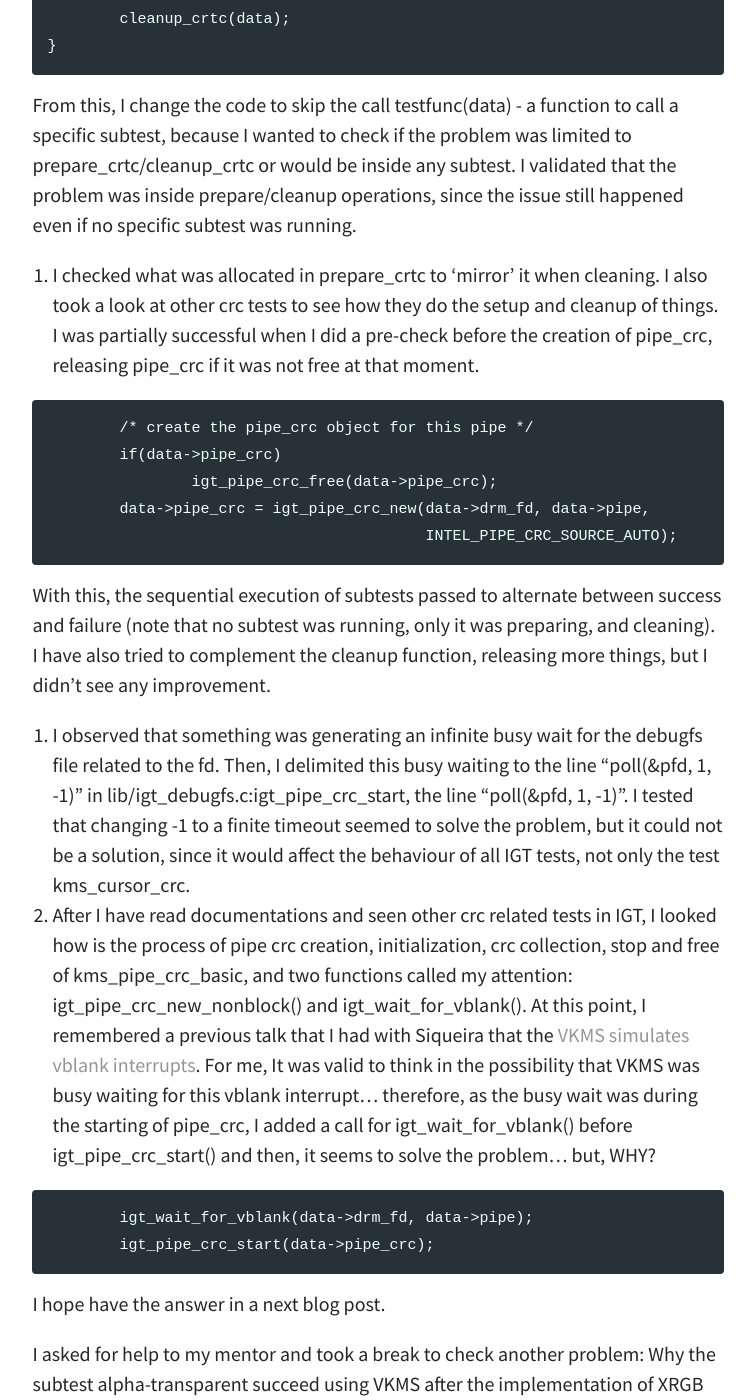
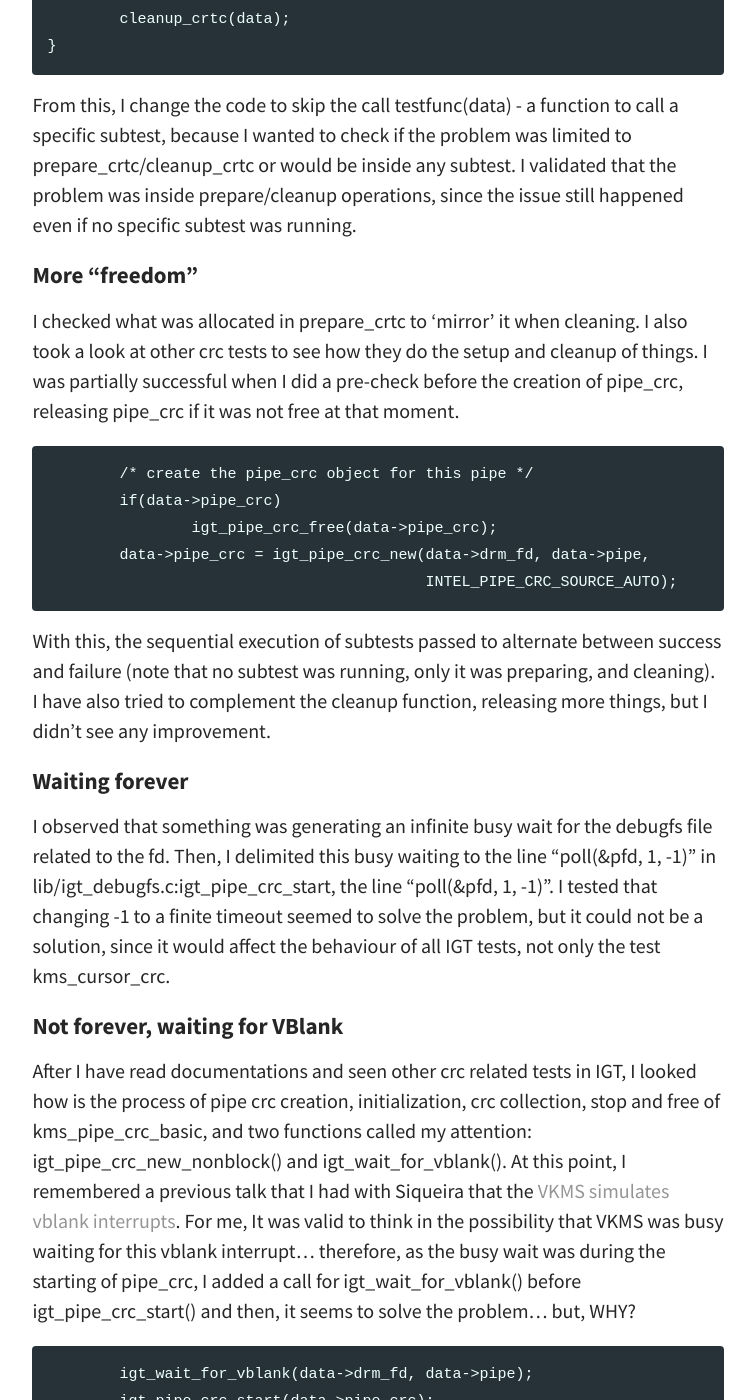
Before and after one commit to melissawen/melissawen.github.io, a Jekyll site: the page built from _posts/2020-06-15-status-update.md, in a window 1280 px wide and 1400 px high, scrolled down 1671 px. Shown: the whole window, without its empty margins (262-1017 px from the left). Built offline with Jekyll 4.4.1, drawn with Linux system fonts in a browser that asks for light colours.

Commit message:
update the status update of June 15

````diff
--- a/_posts/2020-06-15-status-update.md
+++ b/_posts/2020-06-15-status-update.md
@@ -42,7 +42,9 @@ static void run_test(data_t *data, void (*testfunc)(data_t *), int cursor_w, int
 
 From this, I change the code to skip the call testfunc(data) - a function to call a specific subtest, because I wanted to check if the problem was limited to prepare\_crtc/cleanup\_crtc or would be inside any subtest. I validated that the problem was inside prepare/cleanup operations, since the issue still happened even if no specific subtest was running.
 
-2. I checked what was allocated in prepare\_crtc to 'mirror' it when cleaning. I also took a look at other crc tests to see how they do the setup and cleanup of things. I was partially successful when I did a pre-check before the creation of pipe\_crc, releasing pipe\_crc if it was not free at that moment.
+#### More "freedom"
+
+I checked what was allocated in prepare\_crtc to 'mirror' it when cleaning. I also took a look at other crc tests to see how they do the setup and cleanup of things. I was partially successful when I did a pre-check before the creation of pipe\_crc, releasing pipe\_crc if it was not free at that moment.
 
 ```
 	/* create the pipe_crc object for this pipe */
@@ -54,9 +56,13 @@ From this, I change the code to skip the call testfunc(data) - a function to cal
 
 With this, the sequential execution of subtests passed to alternate between success and failure (note that no subtest was running, only it was preparing, and cleaning). I have also tried to complement the cleanup function, releasing more things, but I didn't see any improvement.
 
-3. I observed that something was generating an infinite busy wait for the debugfs file related to the fd. Then, I delimited this busy waiting to the line "poll(&pfd, 1, -1)" in lib/igt\_debugfs.c:igt\_pipe\_crc\_start, the line "poll(&pfd, 1, -1)". I tested that changing -1 to a finite timeout seemed to solve the problem, but it could not be a solution, since it would affect the behaviour of all IGT tests, not only the test kms\_cursor\_crc.
+#### Waiting forever
 
-4. After I have read documentations and seen other crc related tests in IGT, I looked how is the process of pipe crc creation, initialization, crc collection, stop and free of kms\_pipe\_crc\_basic, and two functions called my attention: igt\_pipe\_crc\_new\_nonblock() and igt\_wait\_for\_vblank(). At this point, I remembered a previous talk that I had with Siqueira that the [VKMS simulates vblank interrupts](https://siqueira.tech/misceleneous/add-infrastructure-for-vblank-and-page-flip-events-simulated-via-hrtimer-in-vkms/). For me, It was valid to think in the possibility that VKMS was busy waiting for this vblank interrupt... therefore, as the busy wait was during the starting of pipe_crc, I added a call for igt\_wait\_for\_vblank() before igt\_pipe\_crc\_start() and then, it seems to solve the problem... but, WHY?
+I observed that something was generating an infinite busy wait for the debugfs file related to the fd. Then, I delimited this busy waiting to the line "poll(&pfd, 1, -1)" in lib/igt\_debugfs.c:igt\_pipe\_crc\_start, the line "poll(&pfd, 1, -1)". I tested that changing -1 to a finite timeout seemed to solve the problem, but it could not be a solution, since it would affect the behaviour of all IGT tests, not only the test kms\_cursor\_crc.
+
+#### Not forever, waiting for VBlank
+
+After I have read documentations and seen other crc related tests in IGT, I looked how is the process of pipe crc creation, initialization, crc collection, stop and free of kms\_pipe\_crc\_basic, and two functions called my attention: igt\_pipe\_crc\_new\_nonblock() and igt\_wait\_for\_vblank(). At this point, I remembered a previous talk that I had with Siqueira that the [VKMS simulates vblank interrupts](https://siqueira.tech/misceleneous/add-infrastructure-for-vblank-and-page-flip-events-simulated-via-hrtimer-in-vkms/). For me, It was valid to think in the possibility that VKMS was busy waiting for this vblank interrupt... therefore, as the busy wait was during the starting of pipe_crc, I added a call for igt\_wait\_for\_vblank() before igt\_pipe\_crc\_start() and then, it seems to solve the problem... but, WHY?
 
 ```
 	igt_wait_for_vblank(data->drm_fd, data->pipe);
````
